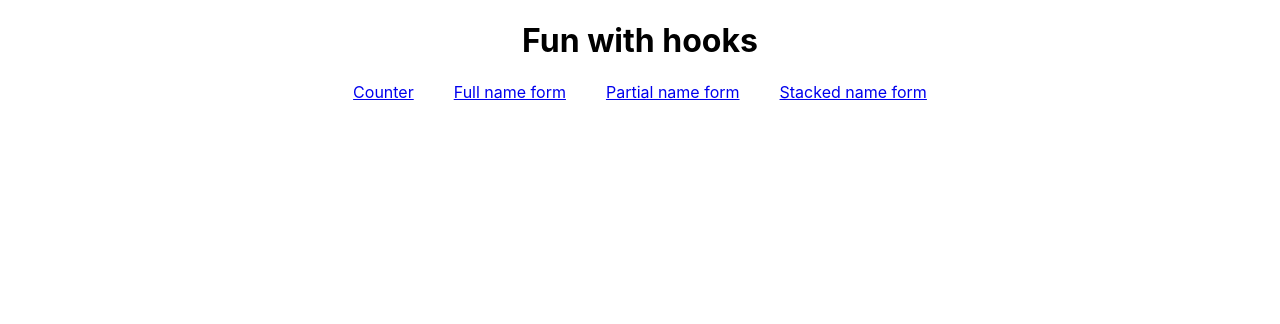
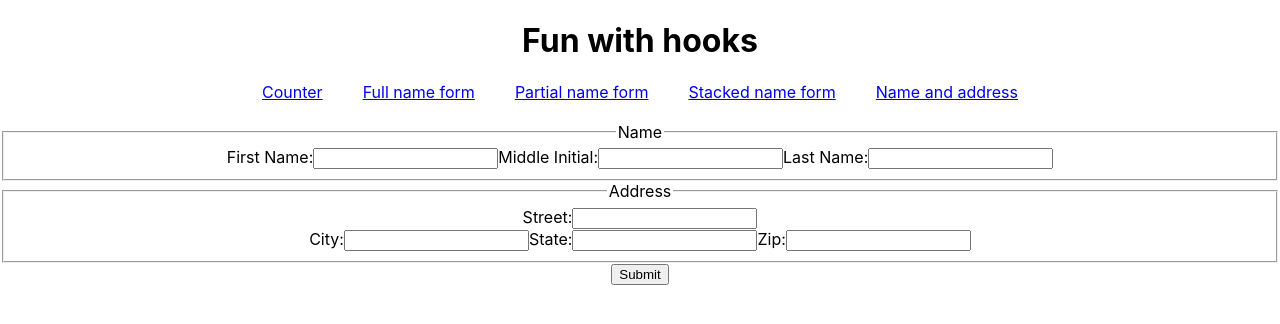
Before and after one commit to jameskylstra/hooks-examples, a React (Create React App) app: page /name-and-address in a window 1280 px wide. Shown: the top 324 px of the page. Built offline with nearby package versions, Linux system fonts and the light colour scheme.

Commit message:
Add name and address example

```diff
--- /dev/null
+++ b/src/AddressForm/AddressForm.js
@@ -0,0 +1,33 @@
+import React from 'react';
+
+const AddressForm = ({
+  street,
+  city,
+  usState,
+  zip,
+}) => (
+  <React.Fragment>
+    <div>
+      <label for="street">
+        Street:
+        <input id="street" value={street.value} onChange={(e) => street.set(e.target.value)} />
+      </label>
+    </div>
+    <div>
+      <label for="city">
+        City:
+        <input id="city" value={city.value} onChange={(e) => city.set(e.target.value)} />
+      </label>
+      <label for="state">
+        State:
+        <input id="state" value={usState.value} onChange={(e) => usState.set(e.target.value)} />
+      </label>
+      <label for="zip">
+        Zip:
+        <input id="zip" value={zip.value} onChange={(e) => zip.set(e.target.value)} />
+      </label>
+    </div>
+  </React.Fragment>
+);
+
+export default AddressForm;
--- /dev/null
+++ b/src/AddressForm/useAddressForm.js
@@ -0,0 +1,18 @@
+import React, { useState } from 'react';
+import AddressForm from './AddressForm';
+
+function useNameForm(UIComponent = AddressForm) {
+  const [street, setStreet] = useState('');
+  const [city, setCity] = useState('');
+  const [usState, setUsState] = useState('');
+  const [zip, setZip] = useState('');
+  const formState = {
+    street: { value: street, set: setStreet },
+    city: { value: city, set: setCity },
+    usState: { value: usState, set: setUsState },
+    zip: { value: zip, set: setZip },
+  };
+  return [formState, <UIComponent {...formState} />];
+};
+
+export default useNameForm;
--- a/src/App.js
+++ b/src/App.js
@@ -6,6 +6,7 @@ import './App.css';
 import Counter from './Counter';
 import FirstAndLastForm from './FirstAndLastForm';
 import StackedNameForm from './StackedNameForm';
+import NameAndAddress from './NameAndAddress';
 import useNameForm from './NameForm/useNameForm';
 
 const  App = () => {
@@ -21,11 +22,13 @@ const  App = () => {
           <Link to="/name" style={{ margin: '20px' }}>Full name form</Link>
           <Link to="/name-no-middle" style={{ margin: '20px' }}>Partial name form</Link>
           <Link to="/name-stacked" style={{ margin: '20px' }}>Stacked name form</Link>
+          <Link to="/name-and-address" style={{ margin: '20px' }}>Name and address</Link>
         </nav>
         <Route path="/counter" component={Counter} />
         <Route path="/name" render={() => nameFormUI}/>
         <Route path="/name-no-middle" render={() => firstLastUI}/>
         <Route path="/name-stacked" render={() => stackedNameUI}/>
+        <Route path="/name-and-address" component={NameAndAddress}/>
       </div>
     </BrowserRouter>
   );
--- /dev/null
+++ b/src/NameAndAddress.js
@@ -0,0 +1,30 @@
+import React from 'react';
+import useNameForm from './NameForm/useNameForm';
+import useAddressForm from './AddressForm/useAddressForm';
+
+const NameAndAddress = () => {
+  const [nameFormState, nameFormUI] = useNameForm();
+  const [addressFormState, addressFormUI] = useAddressForm();
+  const onSave = (e) => {
+    e.preventDefault();
+    alert(`Saving name as ${nameFormState.firstName.value} ${nameFormState.middleInitial.value} ${nameFormState.lastName.value}.`);
+    alert(`Saving address:
+    ${addressFormState.street.value}
+    ${addressFormState.city.value}, ${addressFormState.usState.value} ${addressFormState.zip.value}`);
+  };
+  return (
+    <form onSubmit={onSave}>
+      <fieldset>
+        <legend>Name</legend>
+        {nameFormUI}
+      </fieldset>
+      <fieldset>
+        <legend>Address</legend>
+        {addressFormUI}
+      </fieldset>
+      <button type="submit">Submit</button>
+    </form>
+  );
+};
+
+export default NameAndAddress;
```
